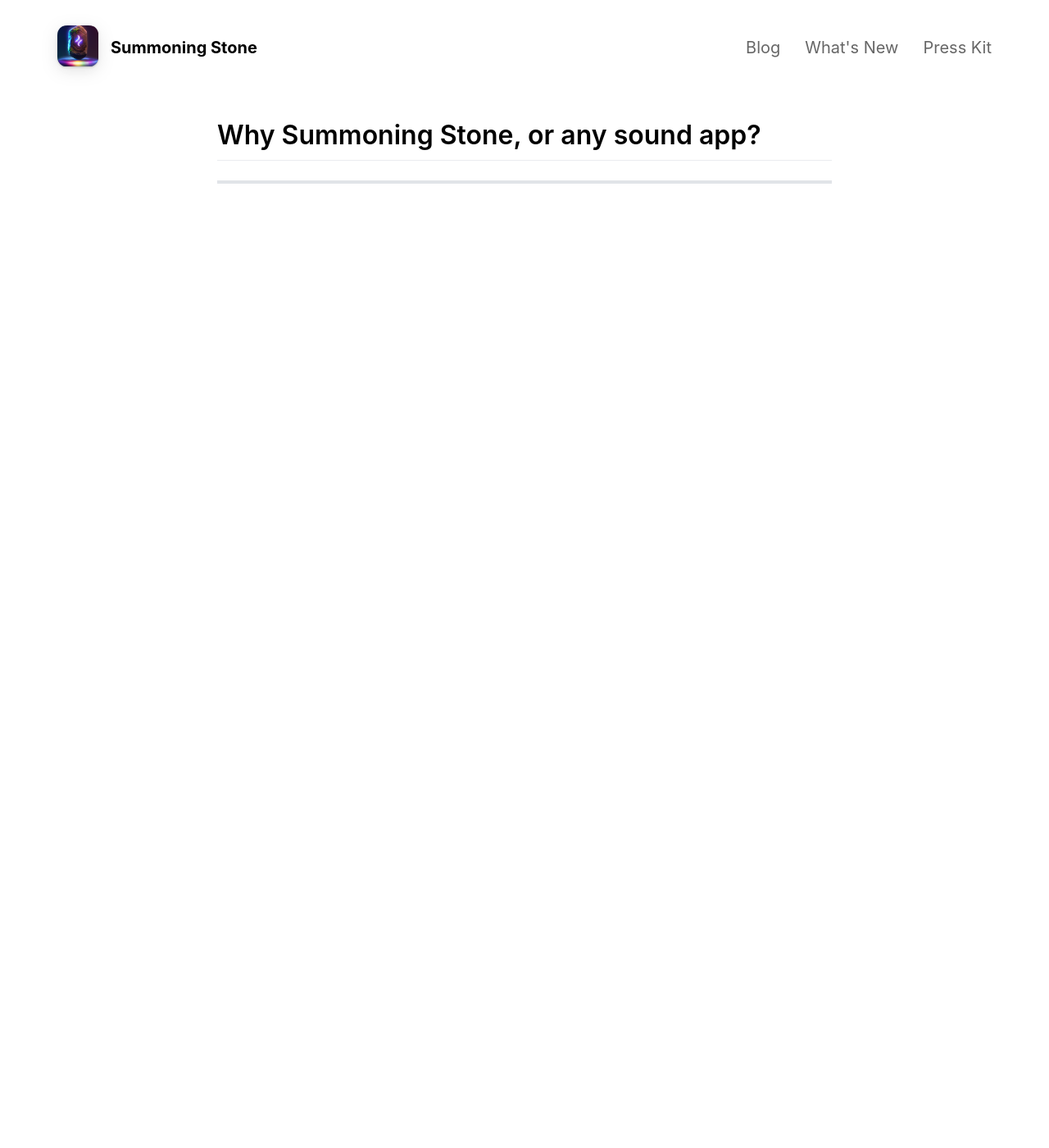
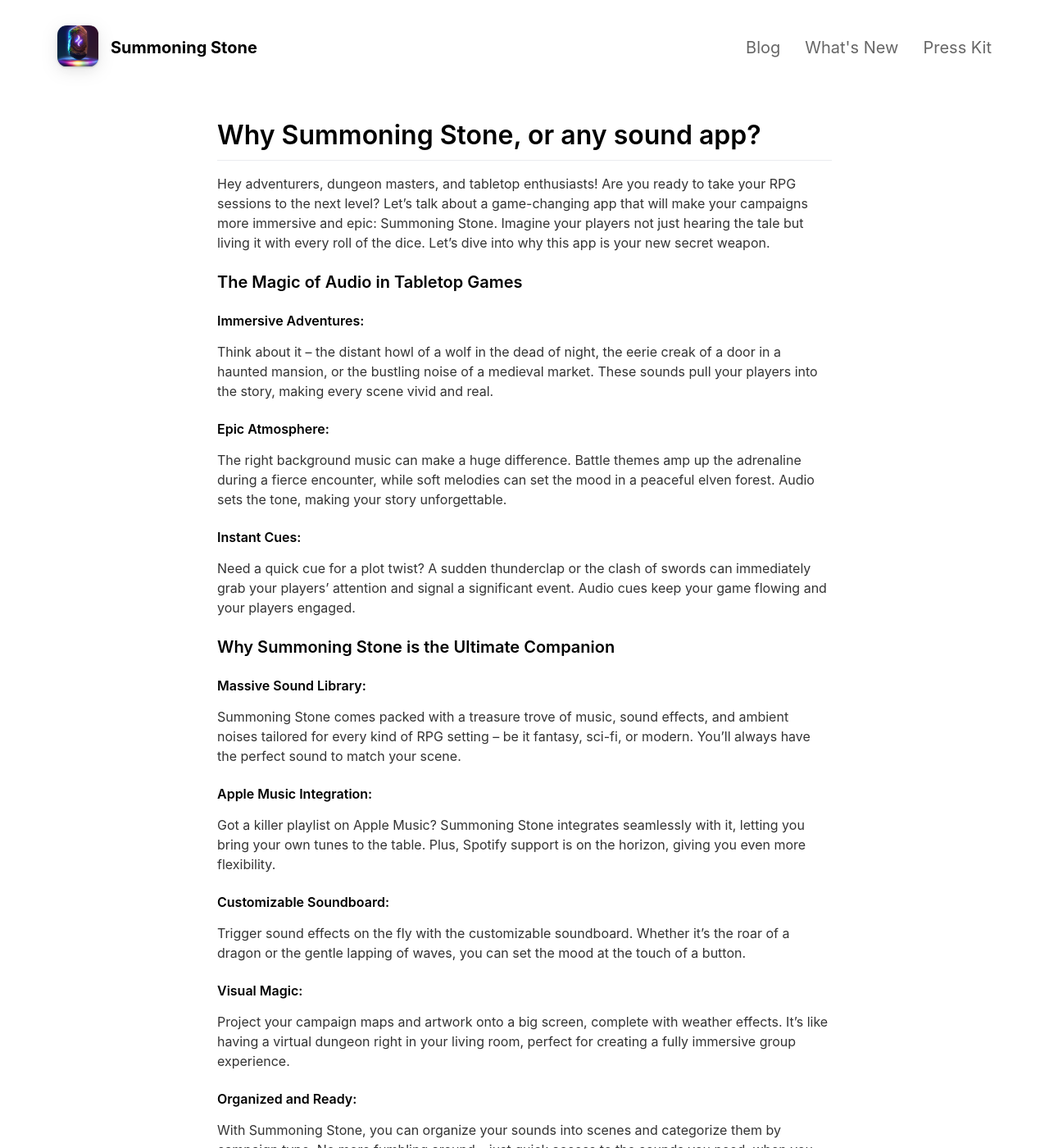
Before and after one commit to BeauNouvelle/summoning-stone-web, a Jekyll site: the page built from _pages/blog_pages/why_audio.md, in a window 1280 px wide and 1400 px high. Shown: the whole window at 82% size. Built offline with Jekyll 4.4.1, drawn with Linux system fonts in a browser that asks for light colours; nearby versions of some CDN libraries; some of the changed text lies outside the part shown.

```diff
--- a/_pages/blog_pages/why_audio.md
+++ b/_pages/blog_pages/why_audio.md
@@ -6,5 +6,38 @@ include_in_header: false
 
 # Why Summoning Stone, or any sound app?
 
+Hey adventurers, dungeon masters, and tabletop enthusiasts! Are you ready to take your RPG sessions to the next level? Let’s talk about a game-changing app that will make your campaigns more immersive and epic: Summoning Stone. Imagine your players not just hearing the tale but living it with every roll of the dice. Let’s dive into why this app is your new secret weapon.
+
+### The Magic of Audio in Tabletop Games
+
+#### Immersive Adventures:
+
+Think about it – the distant howl of a wolf in the dead of night, the eerie creak of a door in a haunted mansion, or the bustling noise of a medieval market. These sounds pull your players into the story, making every scene vivid and real.
+
+#### Epic Atmosphere:
+The right background music can make a huge difference. Battle themes amp up the adrenaline during a fierce encounter, while soft melodies can set the mood in a peaceful elven forest. Audio sets the tone, making your story unforgettable.
+
+#### Instant Cues:
+Need a quick cue for a plot twist? A sudden thunderclap or the clash of swords can immediately grab your players’ attention and signal a significant event. Audio cues keep your game flowing and your players engaged.
+
+### Why Summoning Stone is the Ultimate Companion
+
+#### Massive Sound Library:
+Summoning Stone comes packed with a treasure trove of music, sound effects, and ambient noises tailored for every kind of RPG setting – be it fantasy, sci-fi, or modern. You’ll always have the perfect sound to match your scene.
+
+#### Apple Music Integration:
+Got a killer playlist on Apple Music? Summoning Stone integrates seamlessly with it, letting you bring your own tunes to the table. Plus, Spotify support is on the horizon, giving you even more flexibility.
+
+#### Customizable Soundboard:
+Trigger sound effects on the fly with the customizable soundboard. Whether it’s the roar of a dragon or the gentle lapping of waves, you can set the mood at the touch of a button.
+
+#### Visual Magic:
+Project your campaign maps and artwork onto a big screen, complete with weather effects. It’s like having a virtual dungeon right in your living room, perfect for creating a fully immersive group experience.
+
+#### Organized and Ready:
+With Summoning Stone, you can organize your sounds into scenes and categorize them by campaign type. No more fumbling around – just quick access to the sounds you need, when you need them.
+
+#### Affordable Awesomeness:
+Summoning Stone is free to download, with in-app purchases that won’t break the bank. Subscriptions start at just $2.99 for a month or $5.99 for three months. Get full access to all features without a hefty price tag.
 
 ________
```
Also changed, not shown: _pages/blog.md (+3 -0 lines), _pages/blog_pages/dnd_audio_services_compared.md (added, +80 -0 lines).
